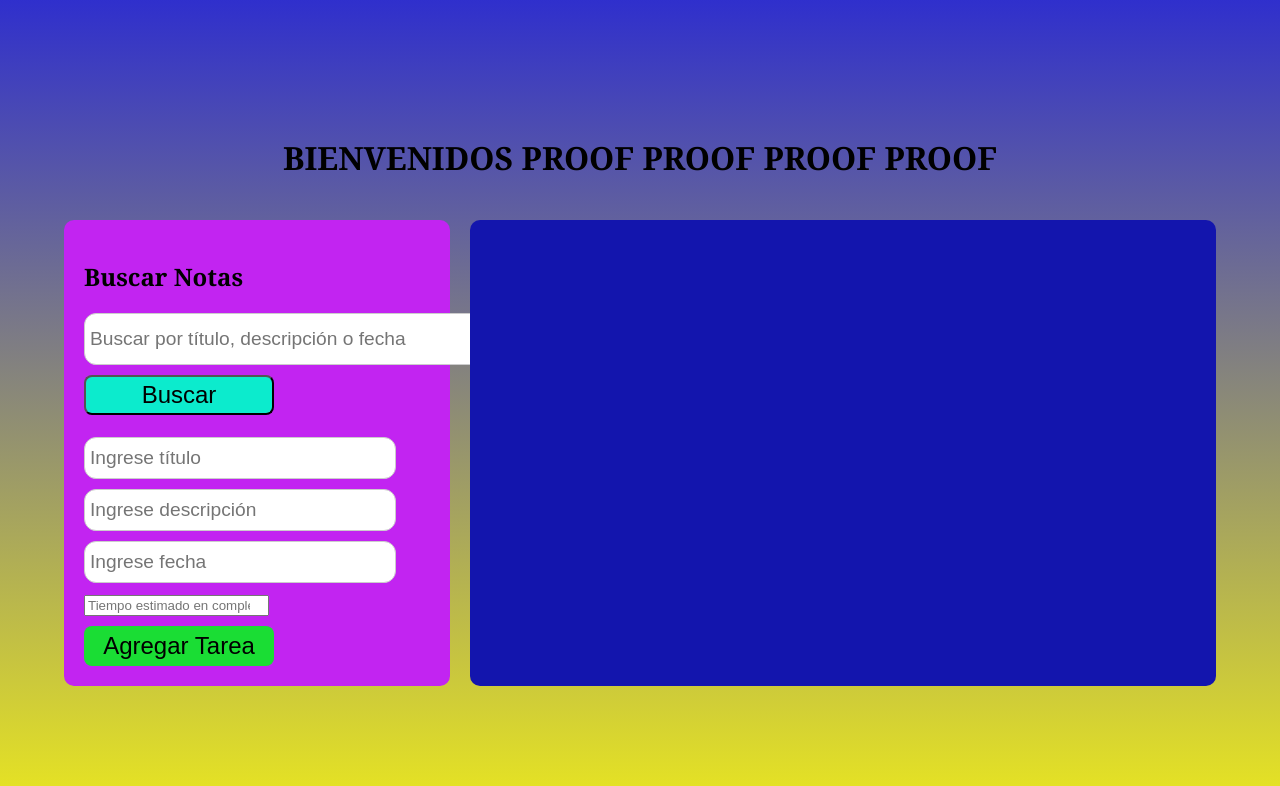
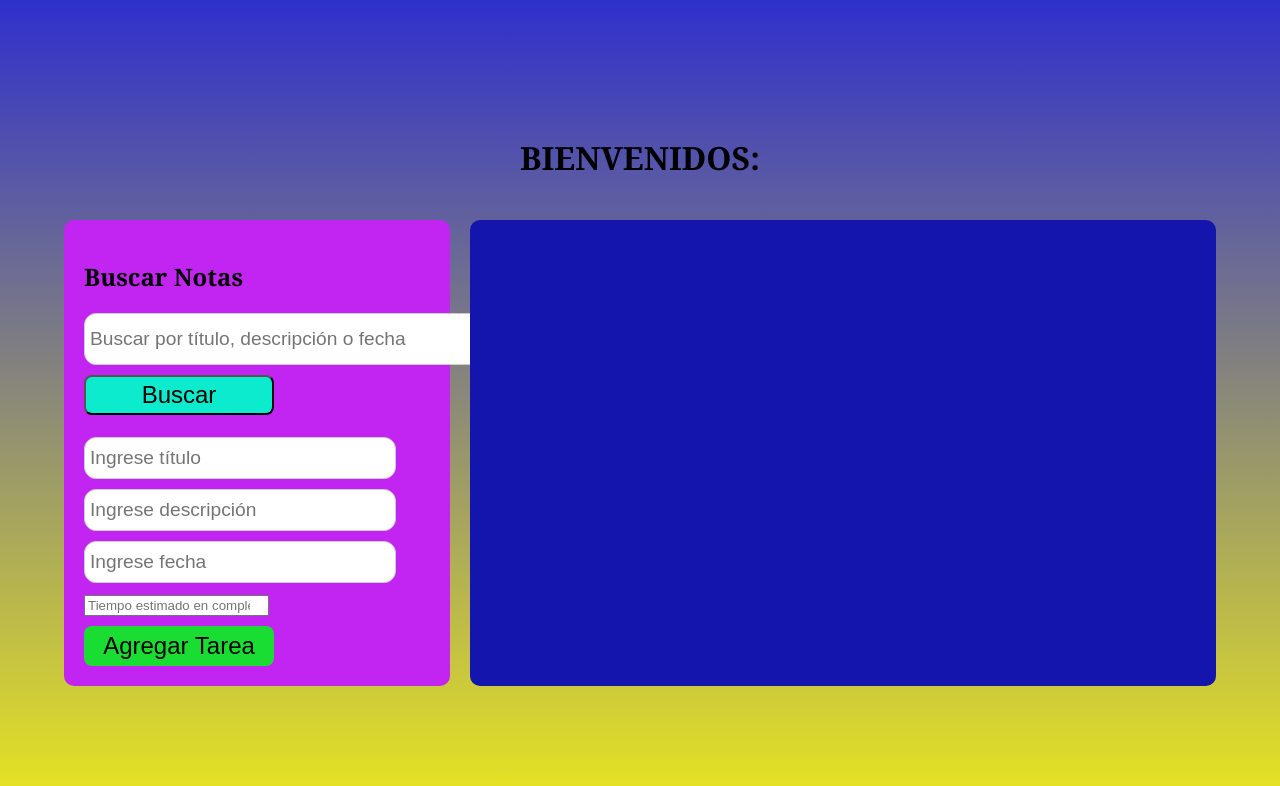
Before and after one commit to CamiloMendez23/proyecto_software, a plain HTML site: page frontend/index.html in a window 1280 px wide. Drawn offline with nearby package versions, Linux system fonts and the light colour scheme; no server answers.

Commit message:
Back to initial greet

```diff
--- a/frontend/index.html
+++ b/frontend/index.html
@@ -10,7 +10,7 @@
 </head>
 
 <body>
-    <h1>BIENVENIDOS PROOF PROOF PROOF PROOF</h1>
+    <h1>BIENVENIDOS: </h1>
     <div class="main-container">
         <div class="sidebar">
             <h2>Buscar Notas</h2>
```
